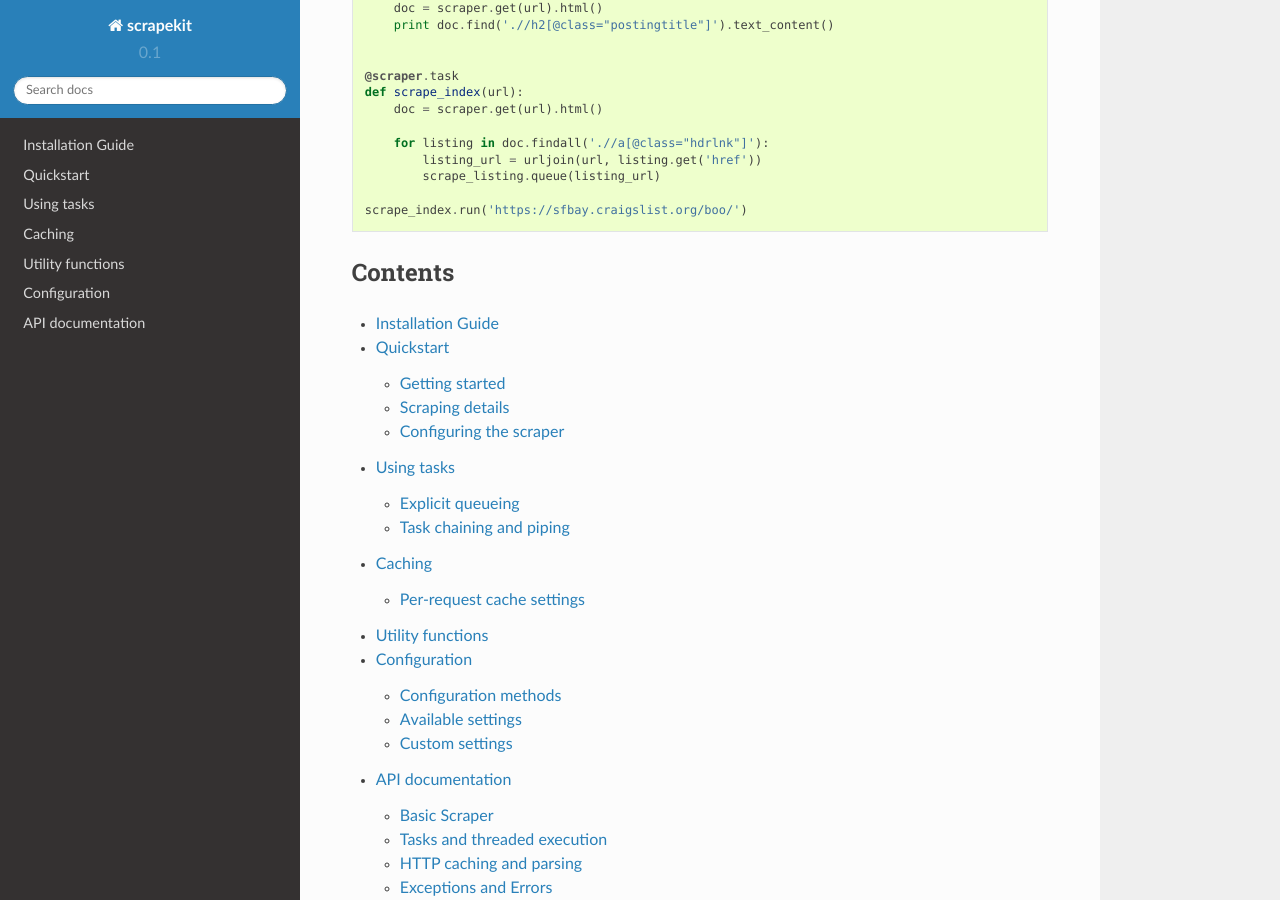
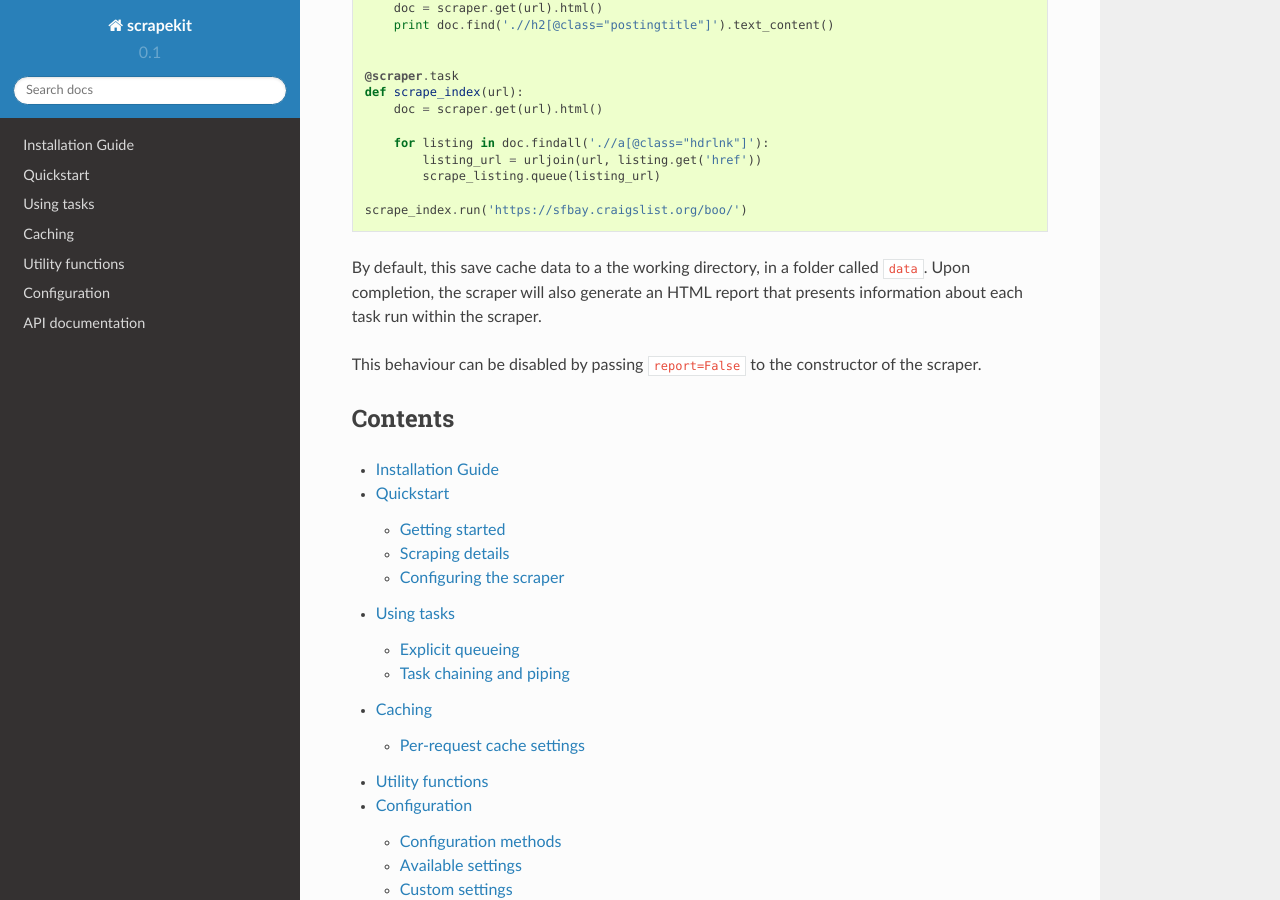
Before and after one commit to pudo-attic/scrapekit, a Sphinx documentation site: the page built from docs/index.rst, in a window 1280 px wide and 900 px high, scrolled down 706 px. Built offline with Sphinx 7.4.7 and the Read the Docs theme 2.0.0, drawn with Linux system fonts in a browser that asks for light colours.

Commit message:
Run reporting at the end of each execution, regardless of whether it was successful or not.

```diff
--- a/docs/index.rst
+++ b/docs/index.rst
@@ -21,6 +21,7 @@ parse.
 Scrapekit provides a set of useful tools for these that help with these tasks,
 while also offering you simple ways to structure your scraper. This helps you to
 produce **fast, reliable and structured scraper scripts**.
+
 
 Example
 -------
@@ -51,6 +52,13 @@ multiple threads and request caching by default.
 
   scrape_index.run('https://sfbay.craigslist.org/boo/')
 
+By default, this save cache data to a the working directory, in a folder called
+``data``. Upon completion, the scraper will also generate an HTML report that
+presents information about each task run within the scraper.
+
+This behaviour can be disabled by passing ``report=False`` to the constructor of
+the scraper.
+
 
 Contents
 --------
@@ -66,6 +74,7 @@ Contents
    config
    api
 
+
 Contributors
 ------------
 
@@ -77,8 +86,6 @@ Journalism Fellowship <http://icfj.org/knight>`_ from the `International
 Center for Journalists (ICFJ) <http://icfj.org>`_.
 
 
-
-
 Indices and tables
 ==================
 
```
Also changed, not shown: 1 other file.
